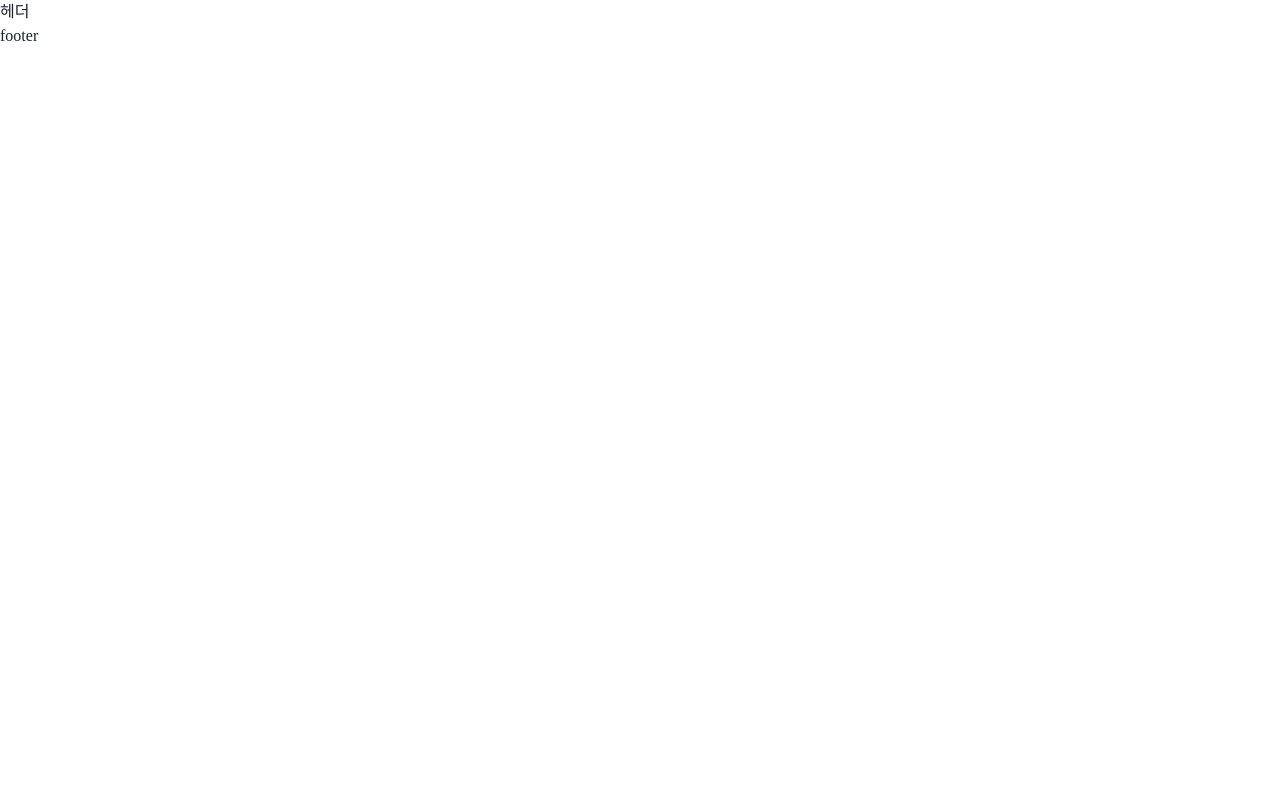
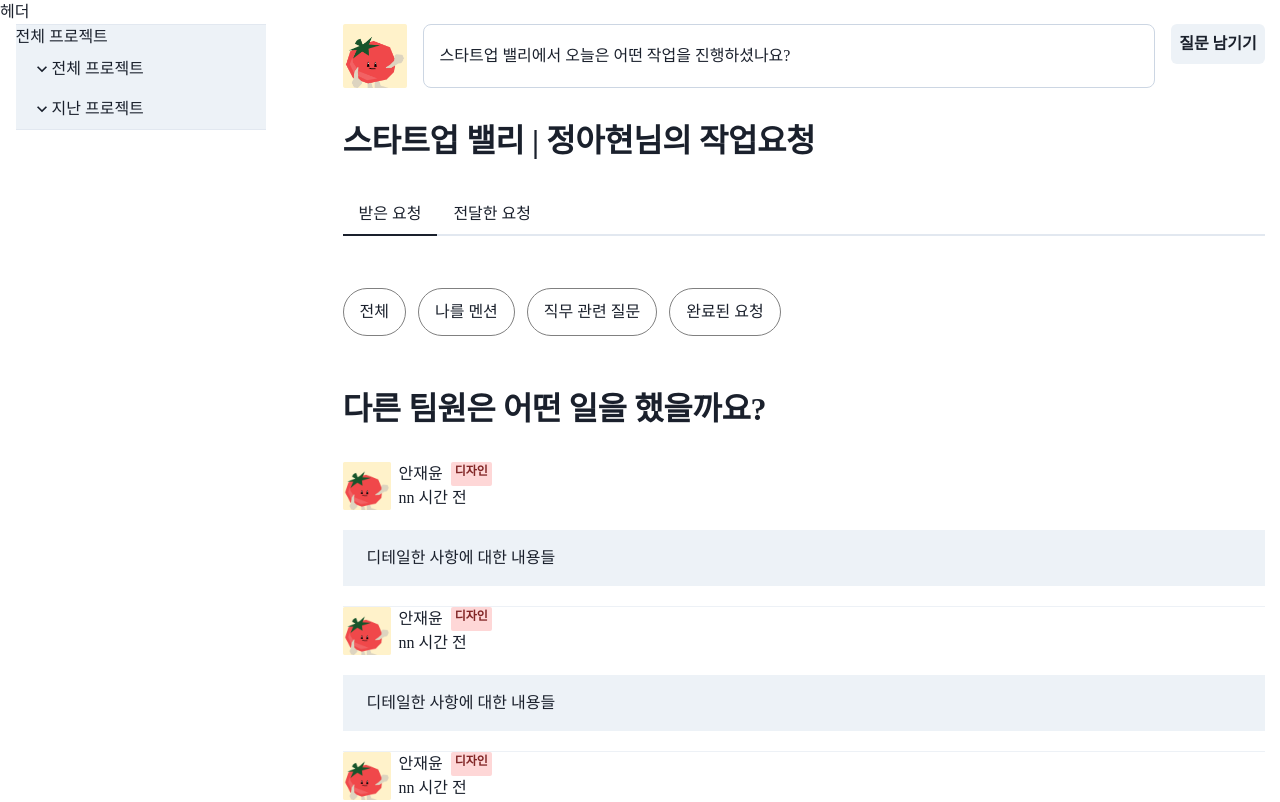
Before and after one commit to 9oormthon-univ/2024_BEOTKKOTTHON_TEAM_28_FE, a React (Vite) app: page /question-list in a window 1280 px wide. Before the commit this address had no page. Shown: the top 802 px of the page. Built offline with nearby package versions, Linux system fonts and the light colour scheme; a web font is replaced by a local one.

Commit message:
feat: 질문목록페이지 1차 마크업

```diff
--- a/src/Router.jsx
+++ b/src/Router.jsx
@@ -1,5 +1,5 @@
 import { BrowserRouter, Route, Routes } from 'react-router-dom';
-import { HomePage, LoginPage, MyPage } from './pages';
+import { HomePage, LoginPage, MyPage, QuestionListPage } from './pages';
 
 const Router = () => {
   return (
@@ -9,6 +9,7 @@ const Router = () => {
         <Route path='/home' element={<HomePage />} />
         <Route path='/login' element={<LoginPage />} />
         <Route path='/mypage' element={<MyPage />} />
+        <Route path='/question-list' element={<QuestionListPage />} />
       </Routes>
     </BrowserRouter>
   );
--- a/src/component/home/WorkItem.jsx
+++ b/src/component/home/WorkItem.jsx
@@ -1,11 +1,14 @@
-import { ContentBox, TitleProfile } from '../common/mocules';
-import { Divider, Flex } from '@chakra-ui/react';
+import { Box, Divider, Flex } from '@chakra-ui/react';
+
+import { TitleProfile } from '../common/mocules';
 
 const WorkItem = () => {
   return (
     <Flex direction='column' gap='20px'>
       <TitleProfile />
-      <ContentBox />
+      <Box paddingX='24px' paddingY='16px' background='gray.100'>
+        디테일한 사항에 대한 내용들
+      </Box>
       <Divider />
     </Flex>
   );
--- /dev/null
+++ b/src/component/questionlist/FormBox.jsx
@@ -0,0 +1,24 @@
+import { Button, Flex } from '@chakra-ui/react';
+
+import tomato from '../../assets/tomato.png';
+
+const FormBox = () => {
+  return (
+    <Flex gap='16px'>
+      <img src={tomato} alt='안재윤의 작업' width='64px' />
+      <Flex
+        paddingY='12px'
+        paddingX='16px'
+        width='100%'
+        alignItems='center'
+        border='1px solid #CCD6E3'
+        borderRadius='8px'
+      >
+        스타트업 밸리에서 오늘은 어떤 작업을 진행하셨나요?
+      </Flex>
+      <Button>질문 남기기</Button>
+    </Flex>
+  );
+};
+
+export default FormBox;
--- /dev/null
+++ b/src/component/questionlist/ProjectList.jsx
@@ -0,0 +1,71 @@
+import {
+  Accordion,
+  AccordionButton,
+  AccordionIcon,
+  AccordionItem,
+  AccordionPanel,
+  Box,
+  Flex,
+} from '@chakra-ui/react';
+
+const ProjectList = () => {
+  return (
+    <Accordion position='fixed'>
+      <AccordionItem background='gray.100' width='250px'>
+        <Box as='span' flex='1' textAlign='left'>
+          전체 프로젝트
+        </Box>
+        <h2>
+          <AccordionButton>
+            <AccordionIcon />
+            <Box as='span' flex='1' textAlign='left'>
+              전체 프로젝트
+            </Box>
+          </AccordionButton>
+        </h2>
+        <AccordionPanel pb={4}>
+          <Flex direction='column' gap='20px'>
+            <Flex>
+              <div>이미지</div>
+              <Box>프로젝트 A</Box>
+            </Flex>
+            <Flex>
+              <div>이미지</div>
+              <Box>프로젝트 B</Box>
+            </Flex>
+            <Flex>
+              <div>이미지</div>
+              <Box>프로젝트 C</Box>
+            </Flex>
+          </Flex>
+        </AccordionPanel>
+        <h2>
+          <AccordionButton>
+            <AccordionIcon />
+            <Box as='span' flex='1' textAlign='left'>
+              지난 프로젝트
+            </Box>
+          </AccordionButton>
+        </h2>
+        <AccordionPanel pb={4}>
+          <Flex direction='column' gap='20px'>
+            <Flex>
+              <div>이미지</div>
+              <Box>프로젝트 A</Box>
+            </Flex>
+            <Flex>
+              <div>이미지</div>
+              <Box>프로젝트 B</Box>
+            </Flex>
+            <Flex>
+              <div>이미지</div>
+              <Box>프로젝트 C</Box>
+            </Flex>
+          </Flex>
+        </AccordionPanel>
+      </AccordionItem>
+    </Accordion>
+  );
+};
+
+export default ProjectList;
--- /dev/null
+++ b/src/component/questionlist/WorkItem.jsx
@@ -0,0 +1,14 @@
+import { ContentBox, TitleProfile } from '../common/mocules';
+import { Divider, Flex } from '@chakra-ui/react';
+
+const WorkItem = () => {
+  return (
+    <Flex direction='column' gap='20px'>
+      <TitleProfile />
+      <ContentBox />
+      <Divider />
+    </Flex>
+  );
+};
+
+export default WorkItem;
--- /dev/null
+++ b/src/component/questionlist/index.js
@@ -0,0 +1,2 @@
+export { default as FormBox } from './FormBox';
+export { default as ProjectList } from './ProjectList';
--- /dev/null
+++ b/src/pages/QuestionListPage.jsx
@@ -0,0 +1,36 @@
+import { Box, Flex } from '@chakra-ui/react';
+import { FormBox, ProjectList } from '../component/questionlist';
+
+import { SortTooltipList } from '../component/common/mocules';
+import { TabBar } from '../component/common/organisms';
+import WorkItem from '../component/questionlist/WorkItem';
+
+const Tabs = ['받은 요청', '전달한 요청'];
+
+const SortType = ['전체', '나를 멘션', '직무 관련 질문', '완료된 요청'];
+
+const QuestionListPage = () => {
+  return (
+    <main>
+      <Flex gap='27px'>
+        <ProjectList />
+        <Flex direction='column' marginLeft='327px' w='922px' gap='32px'>
+          <FormBox />
+          <Box className='Display-md'>스타트업 밸리 | 정아현님의 작업요청</Box>
+          <TabBar tabs={Tabs} />
+          <SortTooltipList sorts={SortType} />
+          <Box className='Display-md'>다른 팀원은 어떤 일을 했을까요?</Box>
+          <Flex direction='column'>
+            <WorkItem />
+            <WorkItem />
+            <WorkItem />
+            <WorkItem />
+            <WorkItem />
+          </Flex>
+        </Flex>
+      </Flex>
+    </main>
+  );
+};
+
+export default QuestionListPage;
--- a/src/pages/index.js
+++ b/src/pages/index.js
@@ -2,3 +2,4 @@ export { default as Layout } from './Layout';
 export { default as HomePage } from './HomePage';
 export { default as LoginPage } from './LoginPage';
 export { default as MyPage } from './MyPage';
+export { default as QuestionListPage } from './QuestionListPage';
```
